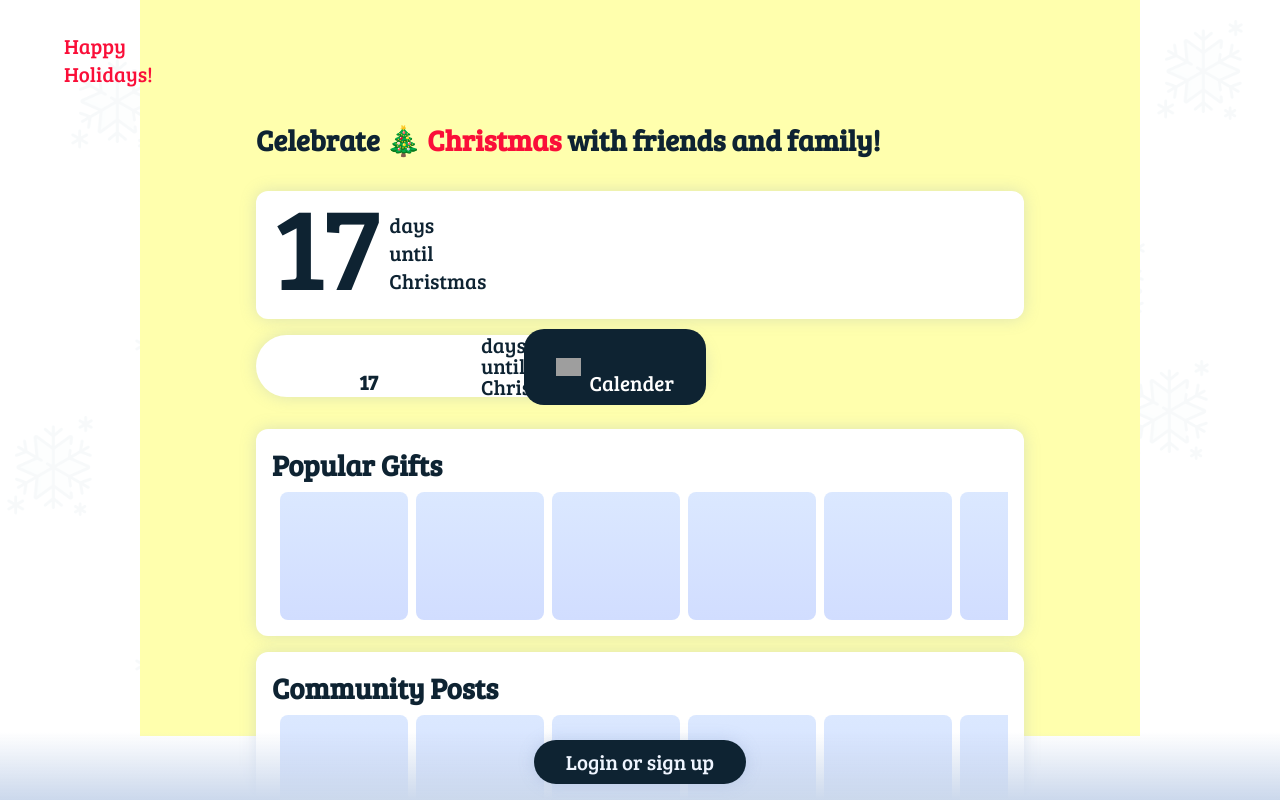
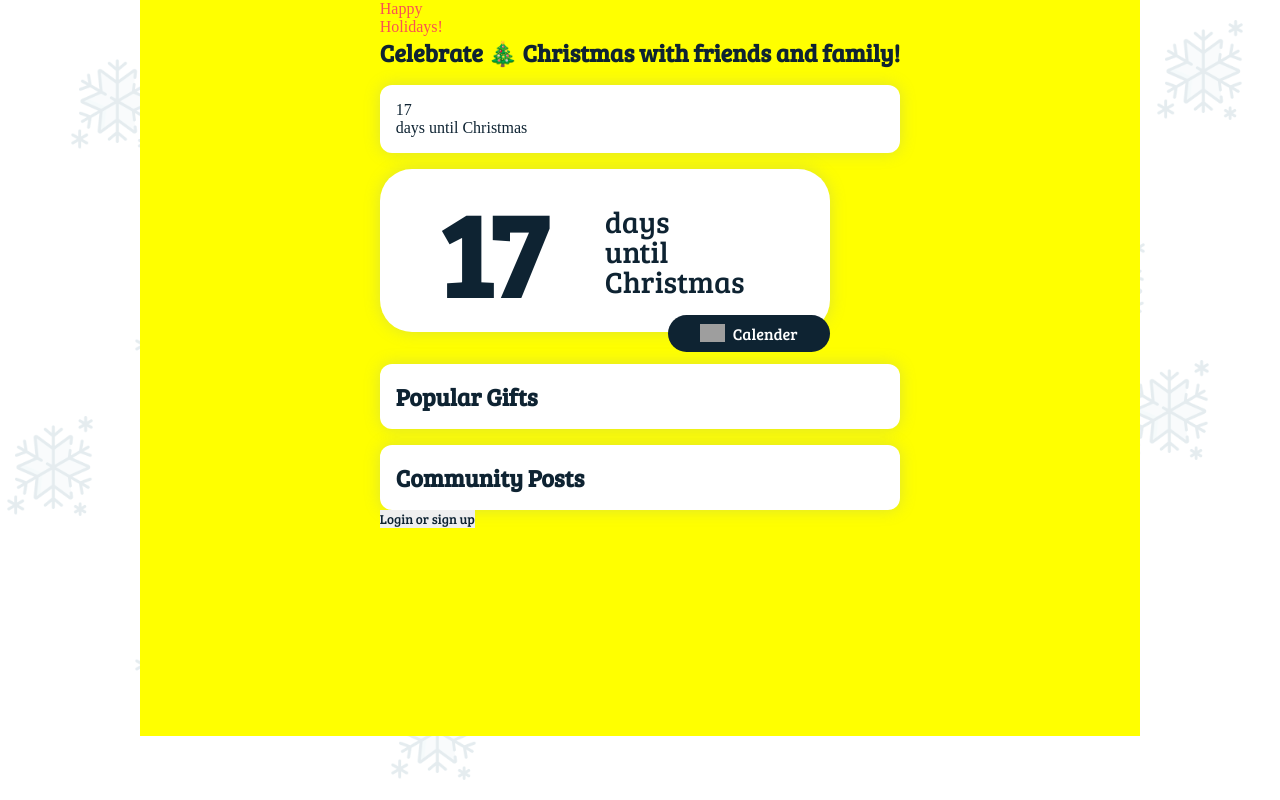
Before and after one commit to siddav83/happy-holiday-frontend, a React (Create React App) app: page / in a window 1280 px wide. Built offline with nearby package versions, Linux system fonts and the light colour scheme; grey boxes are pictures that could not be loaded; a web font is replaced by a local one.

Commit message:
Commented all Home page styling

```diff
--- a/src/Pages/Home/style.css
+++ b/src/Pages/Home/style.css
@@ -1,4 +1,4 @@
-.Home {
+/* .Home {
 	--red: #fa0f39;
 	--blue: #0e54ec;
 	--pale-blue: #eff5ff;
@@ -182,4 +182,4 @@
 	.Home .menu-icon {
 		display: none;
 	}
-}
+} */
```
